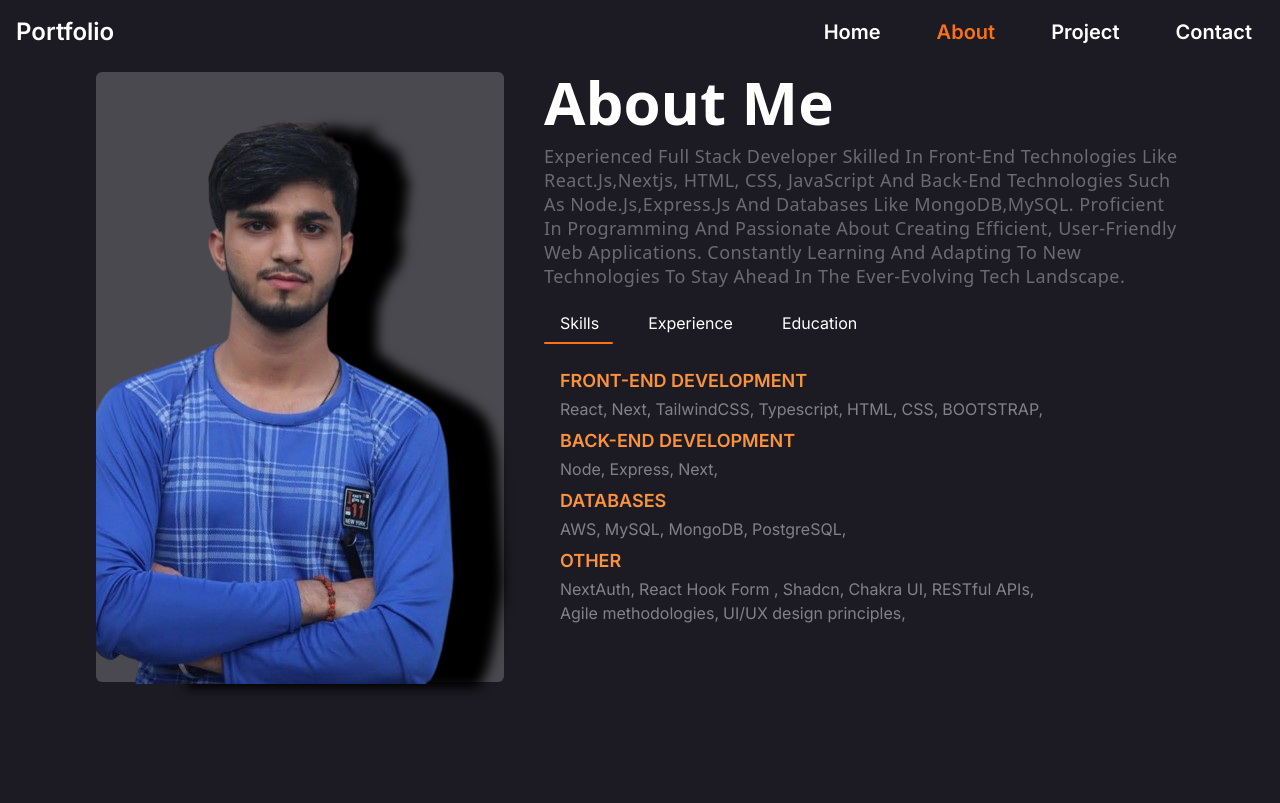
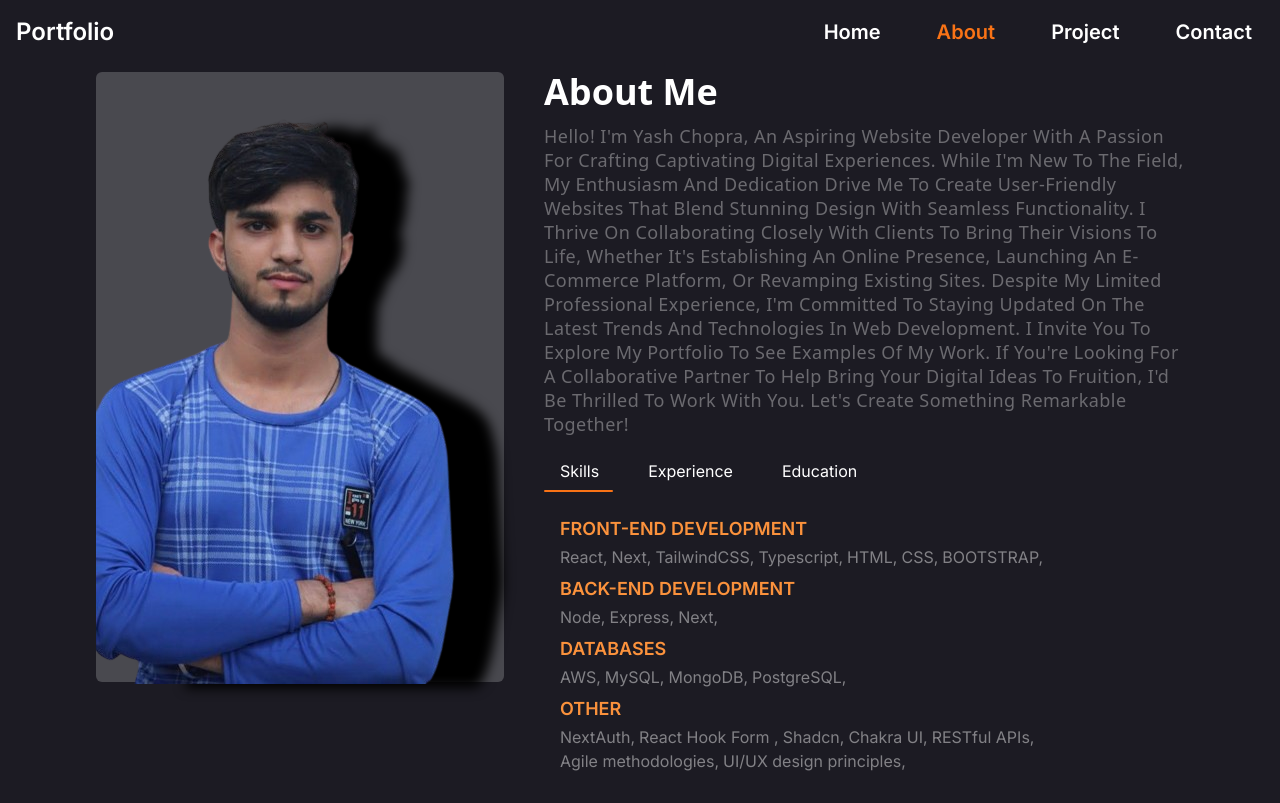
Before and after one commit to YashChopra25/PortFolio-YashChopra, a Next.js app: page /about in a window 1280 px wide. Built offline with nearby package versions, Linux system fonts and the light colour scheme.

Commit message:
Update about intro part

```diff
--- a/src/app/about/page.tsx
+++ b/src/app/about/page.tsx
@@ -17,9 +17,11 @@ const About = () => {
                     <Image src={DP} alt="yash chopra" className='dd' />
                 </div>
                 <div className='w-2/4 max-md:w-full '>
-                    <h1 className='text-6xl font-bold font-sans max-md:text-center max-md:text-4xl max-md:px-3'>About Me</h1>
+                    <h1 className='text-4xl font-bold font-sans max-md:text-center max-md:text-4xl max-md:px-3'>About Me</h1>
                     <p className='my-3 text-lg font-medium leading-6 tracking-wide font-sans text-white/35 capitalize max-md:px-3'>
-                        Experienced full stack developer skilled in front-end technologies like React.js,Nextjs,  HTML, CSS, JavaScript and back-end technologies such as Node.js,Express.js and databases like  MongoDB,MySQL. Proficient in programming and passionate about creating efficient, user-friendly web applications. Constantly learning and adapting to new technologies to stay ahead in the ever-evolving tech landscape. </p>
+                Hello! I'm Yash Chopra, an aspiring website developer with a passion for crafting captivating digital experiences. While I'm new to the field, my enthusiasm and dedication drive me to create user-friendly websites that blend stunning design with seamless functionality. I thrive on collaborating closely with clients to bring their visions to life, whether it's establishing an online presence, launching an e-commerce platform, or revamping existing sites. Despite my limited professional experience, I'm committed to staying updated on the latest trends and technologies in web development. I invite you to explore my portfolio to see examples of my work. If you're looking for a collaborative partner to help bring your digital ideas to fruition, I'd be thrilled to work with you. Let's create something remarkable together!
+
+                    </p>
                     <div className='max-md:px-3'>
                         <Tabs position="relative" variant="unstyled" marginTop={15} borderColor={"red"} overflow={'hidden'}>
                             <TabList gap={17} >
```
